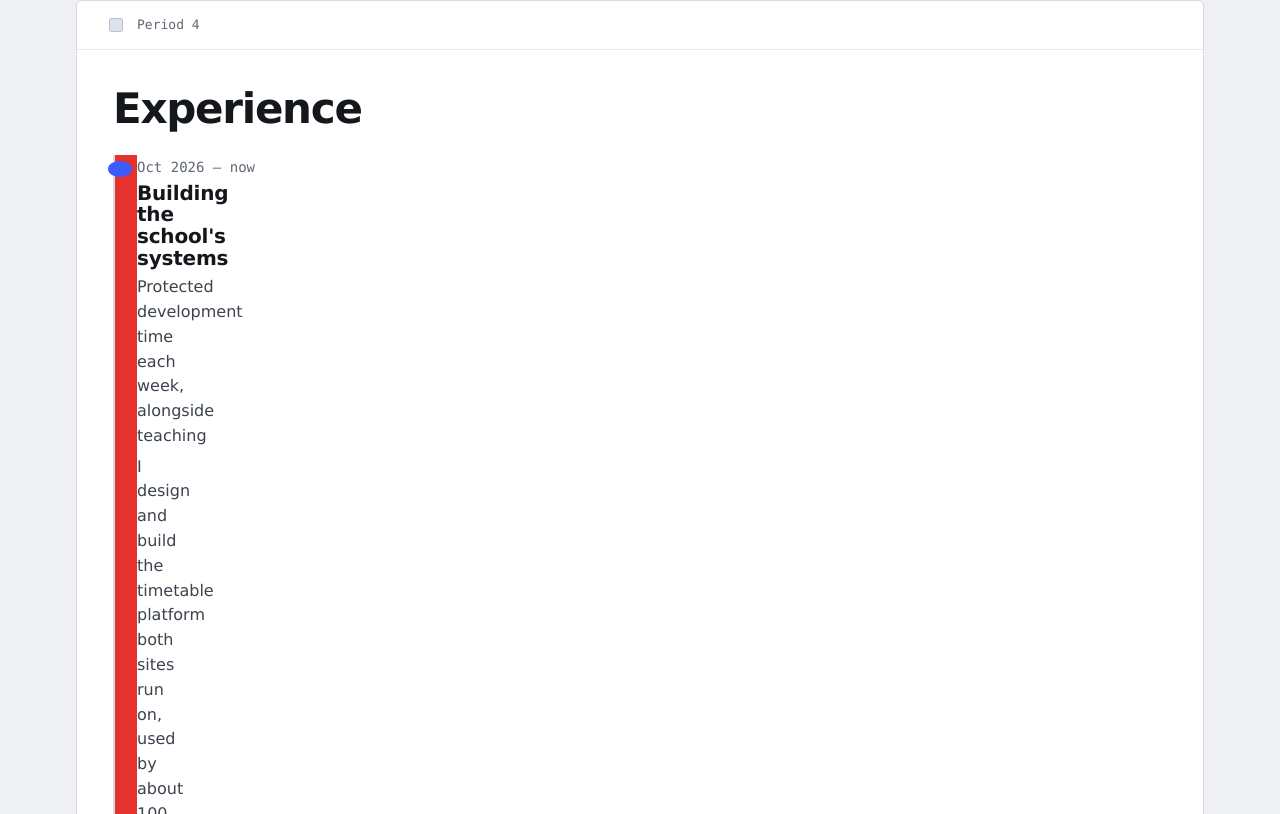
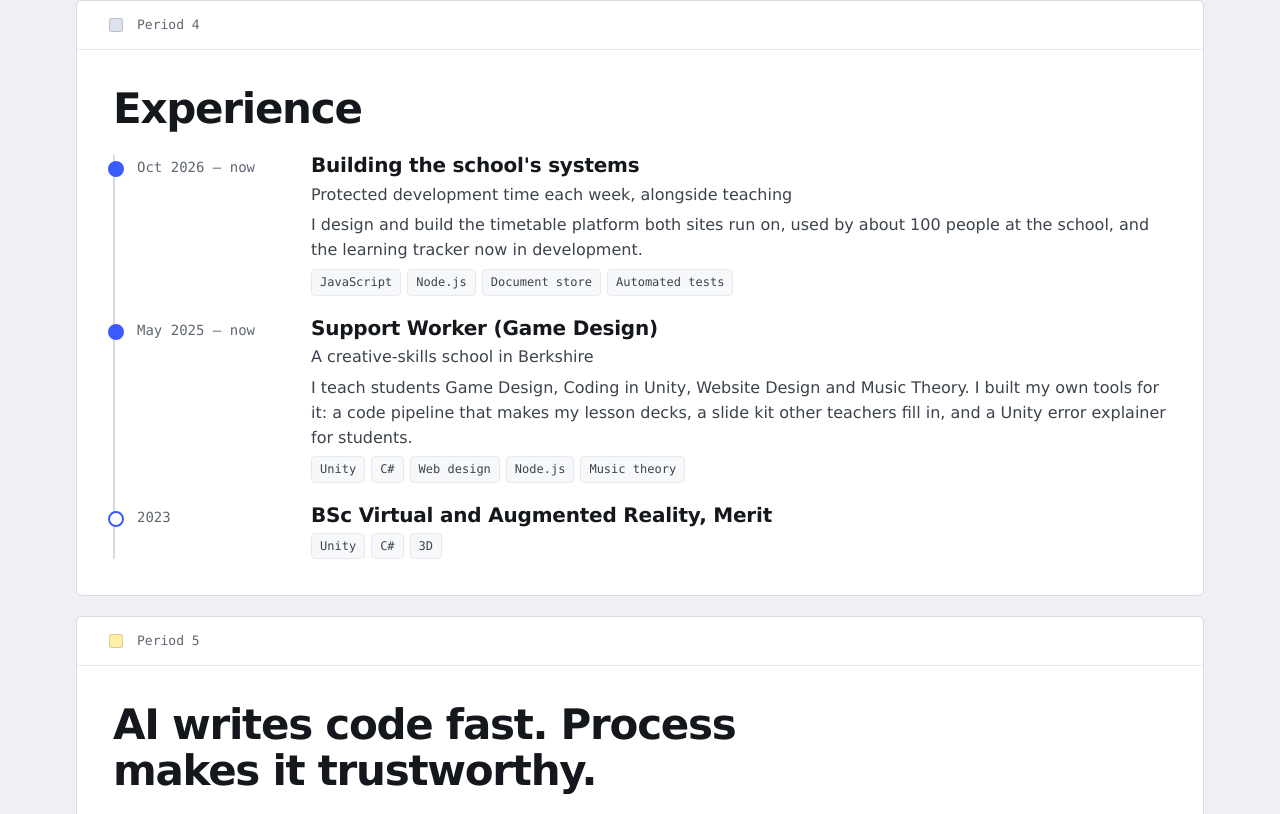
Before and after one commit to rafaelkoo/rafaelkoo.github.io, a plain HTML site: page index.html in a window 1280 px wide. Shown: the part 5118-5932 px from the top of the page. Drawn offline with Linux system fonts and the light colour scheme; a web font is replaced by a local one.

Commit message:
Fix Experience timeline squashed by a clashing class name
Co-Authored-By: Claude Opus 5.5 <noreply@anthropic.com>
Claude-Session: https://claude.ai/code/session_01CAiHo9SYebt61iW1UdxFJa

```diff
--- a/index.html
+++ b/index.html
@@ -214,7 +214,7 @@ body[data-view="developer"] .rec{display:none}
 .tl{margin:0;padding:0;list-style:none;border-left:2px solid var(--rule);display:flex;flex-direction:column;gap:22px}
 .tl li{position:relative;display:flex;flex-wrap:wrap;gap:4px 24px;padding-left:22px}
 .tl li::before{content:"";position:absolute;left:-7px;top:6px;width:12px;height:12px;border-radius:50%;background:var(--sheet);border:2px solid var(--act)}
-.tl li.now::before{background:var(--act)}
+.tl li.cur::before{background:var(--act)}
 .tl .when{flex:0 0 150px;font-family:var(--mono);font-size:14px;color:var(--ink-3);padding-top:2px}
 .tl .what{flex:1 1 380px;min-width:0;display:flex;flex-direction:column;gap:6px}
 .tl h3{font-size:20px;letter-spacing:-.01em}
@@ -417,13 +417,13 @@ writeMany(ops) {
         <div class="sec-body">
           <h2 id="h-ex">Experience</h2>
           <ol class="tl">
-            <li class="now"><span class="when">Oct 2026 – now</span><div class="what">
+            <li class="cur"><span class="when">Oct 2026 – now</span><div class="what">
               <h3>Building the school's systems</h3>
               <p class="org">Protected development time each week, alongside teaching</p>
               <p>I design and build the timetable platform both sites run on, used by about 100 people at the school, and the learning tracker now in development.</p>
               <div class="tags"><span>JavaScript</span><span>Node.js</span><span>Document store</span><span>Automated tests</span></div>
             </div></li>
-            <li class="now"><span class="when">May 2025 – now</span><div class="what">
+            <li class="cur"><span class="when">May 2025 – now</span><div class="what">
               <h3>Support Worker (Game Design)</h3>
               <p class="org">A creative-skills school in Berkshire</p>
               <p>I teach students Game Design, Coding in Unity, Website Design and Music Theory. I built my own tools for it: a code pipeline that makes my lesson decks, a slide kit other teachers fill in, and a Unity error explainer for students.</p>
```
